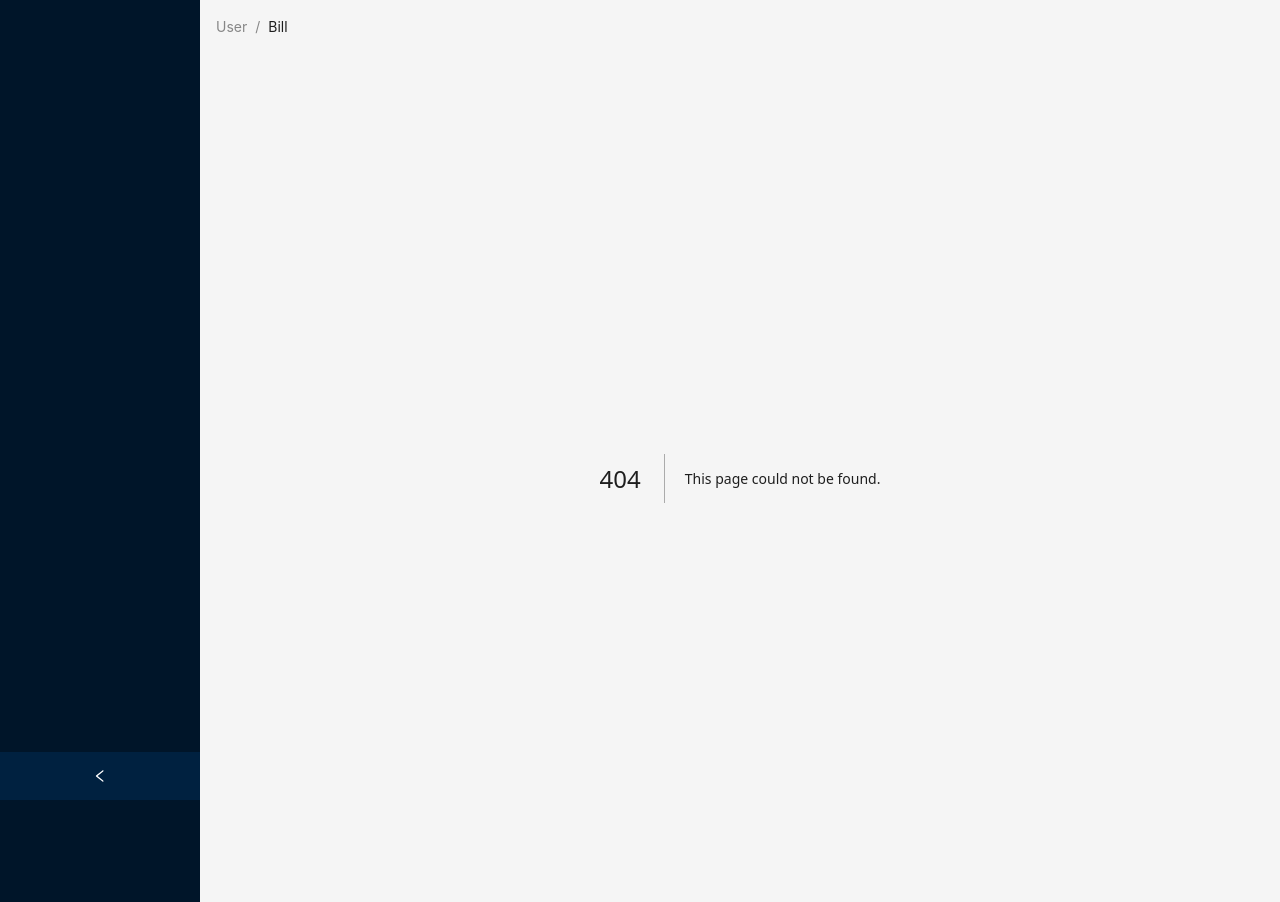
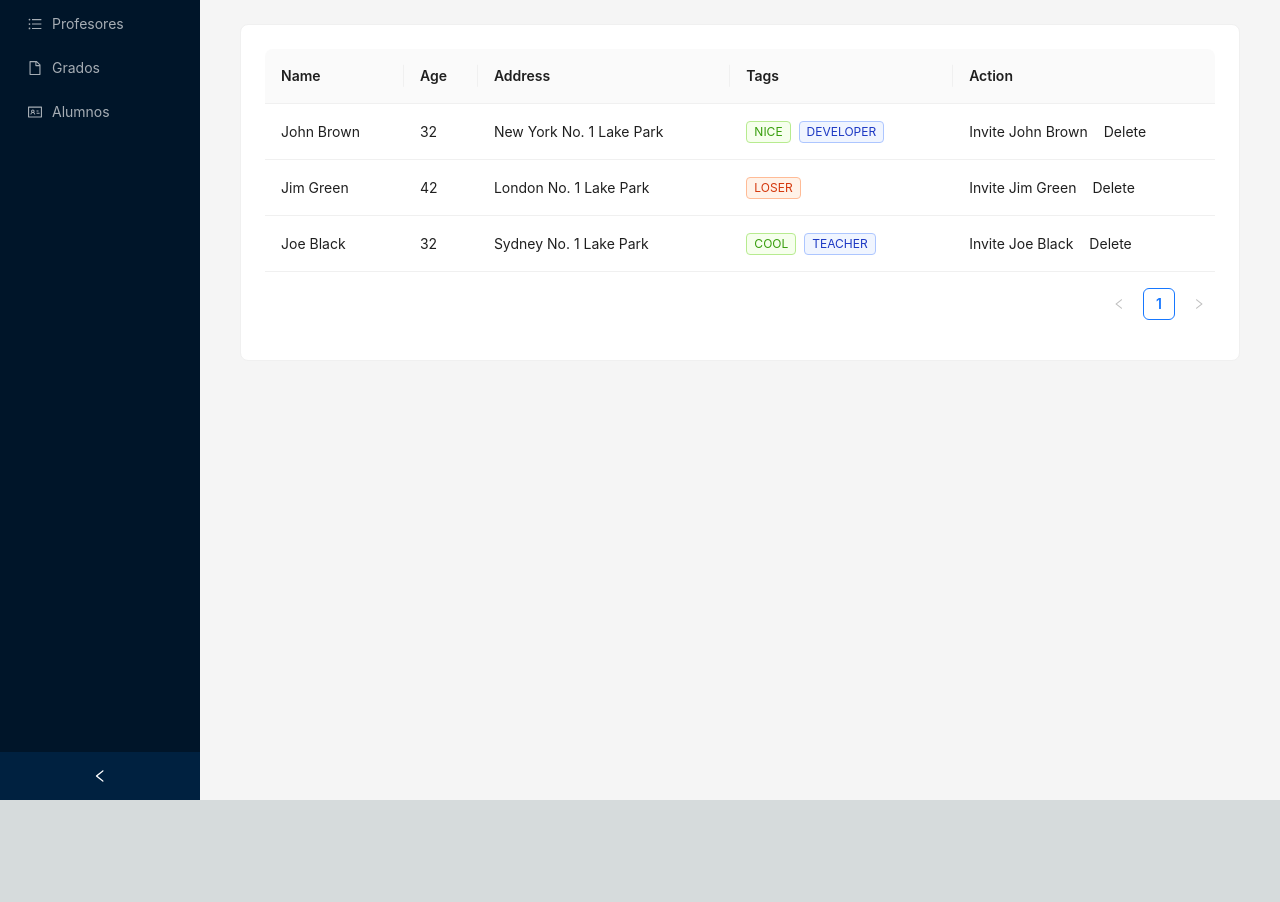
Before and after one commit to lourdeszamora/colegio-app, a Next.js app: page /profesores in a window 1280 px wide. Before the commit this address had no page. After the commit the page ends 800 px from the top, so only its background shows below. Built offline with nearby package versions, Linux system fonts and the light colour scheme.

Commit message:
structure

```diff
--- a/src/app/layout.tsx
+++ b/src/app/layout.tsx
@@ -1,42 +1,57 @@
-"use client";
-import type { Metadata } from "next";
-import { Inter } from "next/font/google";
-import "./globals.css";
+'use client';
+import type { Metadata } from 'next';
+import { Inter } from 'next/font/google';
+import './globals.css';
 import {
-  DesktopOutlined,
   FileOutlined,
-  PieChartOutlined,
-  TeamOutlined,
-  UserOutlined,
 } from '@ant-design/icons';
-import type { MenuProps } from 'antd';
-import { Breadcrumb, Layout, Menu, theme } from 'antd';
-import { useState } from "react";
-const { Header, Content, Footer, Sider } = Layout;
+import { Layout, Menu } from 'antd';
+import { useState } from 'react';
+const { Content, Sider } = Layout;
+import { QueryClient, QueryClientProvider } from '@tanstack/react-query';
+import { UnorderedListOutlined , IdcardOutlined} from '@ant-design/icons';
 
-const inter = Inter({ subsets: ["latin"] });
-
-
+const inter = Inter({ subsets: ['latin'] });
+const queryClient = new QueryClient();
 export default function RootLayout({
   children,
 }: Readonly<{
   children: React.ReactNode;
 }>) {
   const [collapsed, setCollapsed] = useState(false);
+
+  const items: MenuItem[] = [
+    {
+      key: 'profesores-link',
+      label: <a href='/profesores'>Profesores</a>,
+      icon: <UnorderedListOutlined />
+    },
+    {
+      key: 'grados-link',
+      label: <a href='/grados'>Grados</a>,
+      icon: <FileOutlined />,
+    },
+    {
+      key: 'alumnos-link',
+      label: <a href='/alumnos'>Alumnos</a>,
+      icon: <IdcardOutlined />,
+    },
+  ];
+
   return (
-    <html lang="en">
-      <body className={inter.className}>
-        <Layout>
-        <Sider collapsible collapsed={collapsed} onCollapse={(value) => setCollapsed(value)}>
-          <div className="demo-logo-vertical" />
-          <Menu theme="dark" defaultSelectedKeys={['1']} mode="inline"  />
+    <html lang='en'>
+      <body>
+      <QueryClientProvider client={queryClient}>
+      <Layout style={{ minHeight: '100vh' }}>
+        <Sider
+          collapsible
+          collapsed={collapsed}
+          onCollapse={(value) => setCollapsed(value)}
+        >
+          <div className='demo-logo-vertical' />
+          <Menu theme='dark' defaultSelectedKeys={['1']} mode='inline' items={items} />
         </Sider>
-        <Layout>
-          <Content style={{ margin: '0 16px' }}>
-            <Breadcrumb style={{ margin: '16px 0' }}>
-              <Breadcrumb.Item>User</Breadcrumb.Item>
-              <Breadcrumb.Item>Bill</Breadcrumb.Item>
-            </Breadcrumb>
+        <Content style={{ margin: '0 16px', height: '100%' }}>
           <div
             style={{
               padding: 24,
@@ -47,7 +62,7 @@ export default function RootLayout({
           </div>
         </Content>
       </Layout>
-      </Layout>
+      </QueryClientProvider>
       </body>
     </html>
   );
--- /dev/null
+++ b/src/app/profesores/page.tsx
@@ -0,0 +1,105 @@
+'use client';
+import { Card, Col, Row, Space, Table, TableProps, Tag } from 'antd';
+import React from 'react';
+
+interface Props {
+  // Define your component's props here
+}
+
+interface DataType {
+    key: string;
+    name: string;
+    age: number;
+    address: string;
+    tags: string[];
+}
+
+const columns: TableProps<DataType>['columns'] = [
+    {
+      title: 'Name',
+      dataIndex: 'name',
+      key: 'name',
+      render: (text) => <a>{text}</a>,
+    },
+    {
+      title: 'Age',
+      dataIndex: 'age',
+      key: 'age',
+    },
+    {
+      title: 'Address',
+      dataIndex: 'address',
+      key: 'address',
+    },
+    {
+      title: 'Tags',
+      key: 'tags',
+      dataIndex: 'tags',
+      render: (_, { tags }) => (
+        <>
+          {tags.map((tag) => {
+            let color = tag.length > 5 ? 'geekblue' : 'green';
+            if (tag === 'loser') {
+              color = 'volcano';
+            }
+            return (
+              <Tag color={color} key={tag}>
+                {tag.toUpperCase()}
+              </Tag>
+            );
+          })}
+        </>
+      ),
+    },
+    {
+      title: 'Action',
+      key: 'action',
+      render: (_, record) => (
+        <Space size="middle">
+          <a>Invite {record.name}</a>
+          <a>Delete</a>
+        </Space>
+      ),
+    },
+  ];
+
+  const data: DataType[] = [
+    {
+      key: '1',
+      name: 'John Brown',
+      age: 32,
+      address: 'New York No. 1 Lake Park',
+      tags: ['nice', 'developer'],
+    },
+    {
+      key: '2',
+      name: 'Jim Green',
+      age: 42,
+      address: 'London No. 1 Lake Park',
+      tags: ['loser'],
+    },
+    {
+      key: '3',
+      name: 'Joe Black',
+      age: 32,
+      address: 'Sydney No. 1 Lake Park',
+      tags: ['cool', 'teacher'],
+    },
+  ];
+
+
+const MyComponent: React.FC<Props> = (props) => {
+  // Add your component logic here
+
+  return (
+    <Row>
+      <Col span={24}>
+        <Card>
+            <Table columns={columns} dataSource={data} />
+        </Card>
+      </Col>
+    </Row>
+  );
+};
+
+export default MyComponent;
```
Also changed, not shown: package.json (+7 -1 lines), src/app/alumnos/page.tsx (added, +102 -0 lines), src/app/page.tsx (+23 -22 lines), .eslintrc.js (added), .eslintrc.json (deleted), .prettierrc.json (added), src/alumnos/index.tsx (deleted), 2 other files (tests, documents, lock files or other folders). Lines whose indentation alone changed are shown as unchanged.
